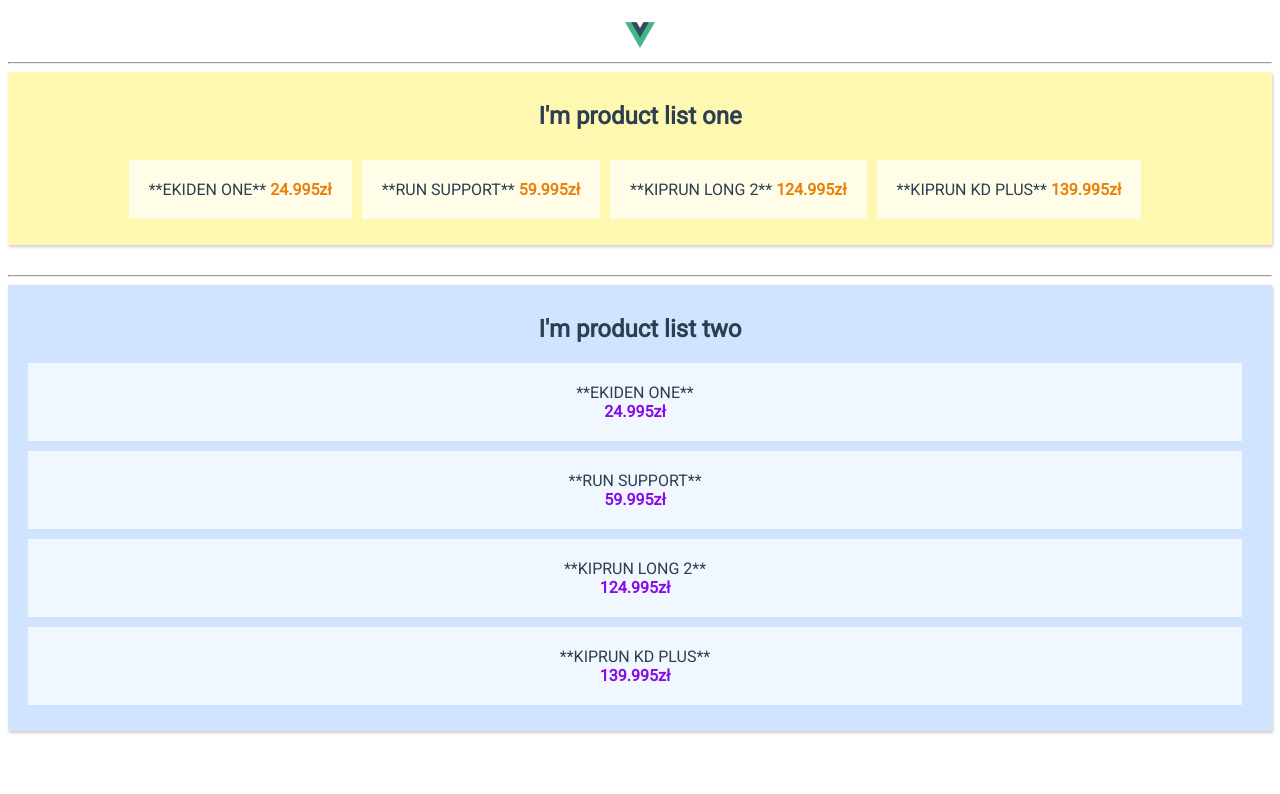
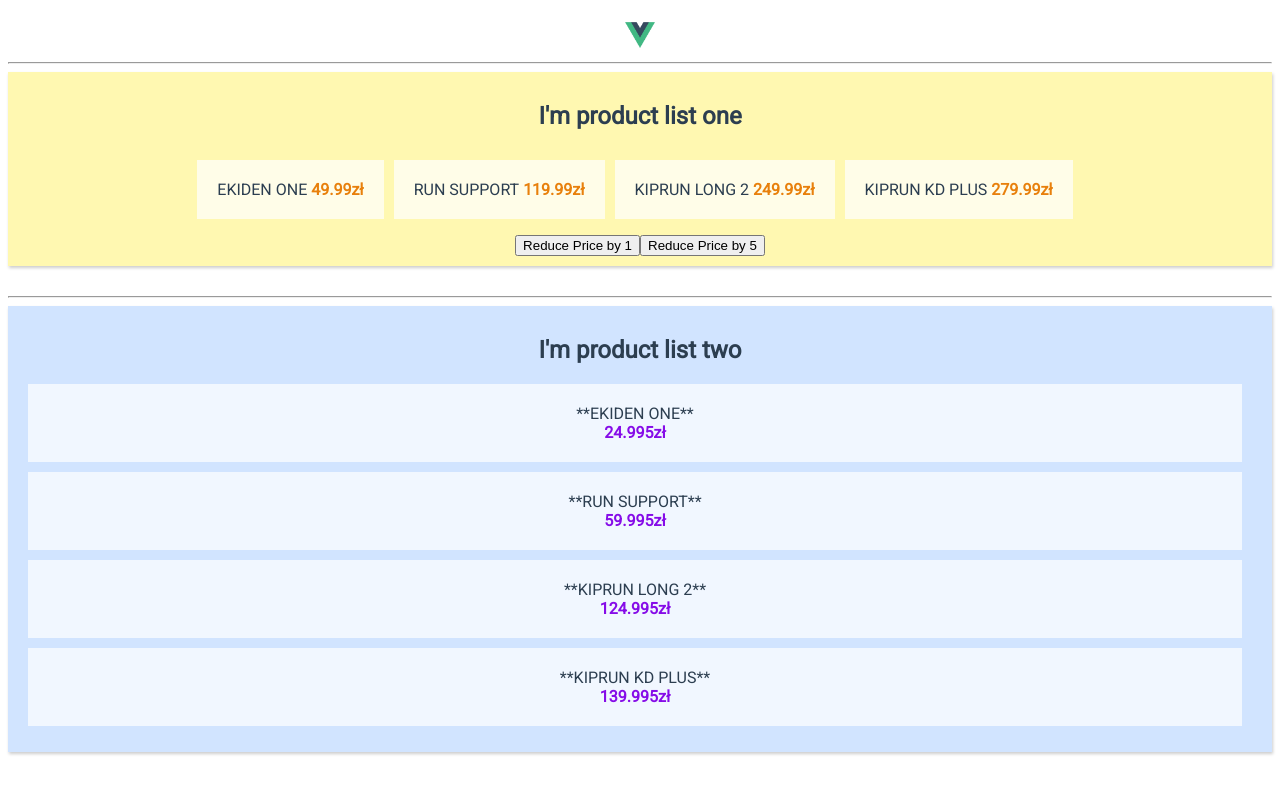
Before and after one commit to primocodetoday/vue-codeground, a Vue app: page / in a window 1280 px wide. Shown: the top 794 px of the page. Built offline with nearby package versions, Linux system fonts and the light colour scheme.

Commit message:
dev: Added reducePrice mutations

```diff
--- a/package.json
+++ b/package.json
@@ -44,7 +44,8 @@
       "parser": "babel-eslint"
     },
     "rules": {
-      "linebreak-style": 0
+      "linebreak-style": 0,
+      "no-param-reassign": 0
     }
   },
   "browserslist": [
--- a/src/components/ProductListOne.vue
+++ b/src/components/ProductListOne.vue
@@ -2,11 +2,13 @@
   <div class="list-one">
     <h2>I'm product list one</h2>
     <ul>
-      <li v-for="product in saleProducts" :key="product.name">
+      <li v-for="product in products" :key="product.name">
         <span class="list-one-name">{{ product.name }}</span>
         <span class="list-one-price"> {{ product.price }}zł</span>
       </li>
     </ul>
+    <button v-on:click="reducePriceBy1">Reduce Price by 1</button>
+    <button v-on:click="reducePriceBy5">Reduce Price by 5</button>
   </div>
 </template>
 
@@ -28,6 +30,14 @@
     // }
     saleProducts() {
       return this.$store.getters.saleProducts;
+    }
+  },
+  methods: {
+    reducePriceBy1() {
+      this.$store.commit("reducePrice", 1);
+    },
+    reducePriceBy5() {
+      this.$store.commit("reducePrice", 5);
     }
   }
 };
--- a/src/store/index.js
+++ b/src/store/index.js
@@ -13,7 +13,7 @@
     ]
   },
   getters: {
-    saleProducts: state => {
+    saleProducts(state) {
       return state.products.map(product => {
         return {
           name: `**${product.name}**`,
@@ -22,7 +22,13 @@
       });
     }
   },
-  mutations: {},
+  mutations: {
+    reducePrice(state, n) {
+      state.products.forEach(product => {
+        product.price -= n;
+      });
+    }
+  },
   actions: {},
   modules: {}
 });
```
